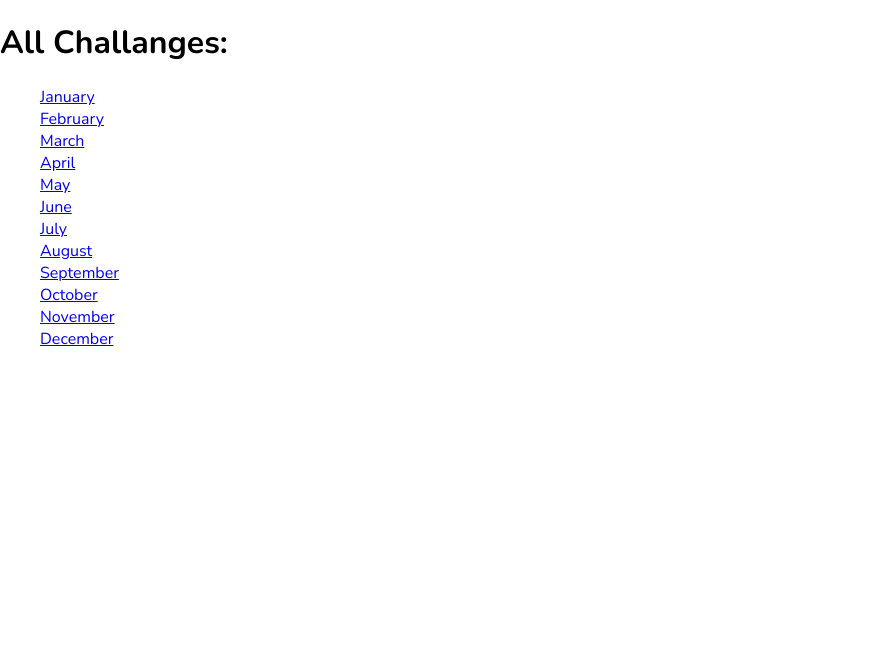
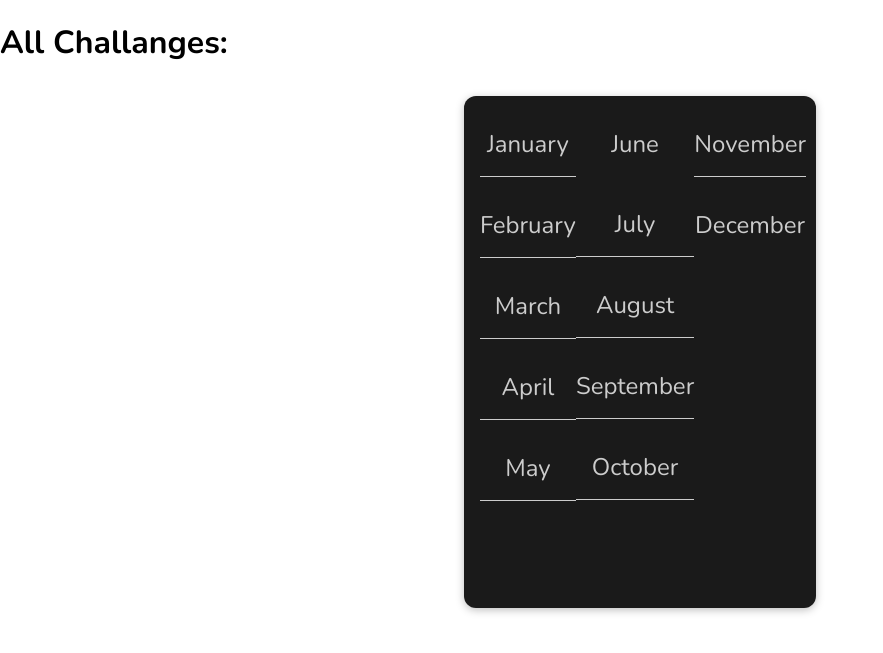
Before and after one commit to sara-czasak/learning-django, a Django app: page /challange/ in a window 1280 px wide. Shown: the top 653 px of the page, without its empty margins (0-883 px from the left). Run offline with Django 5.2, Linux system fonts and the light colour scheme.

Commit message:
adding some css

```diff
--- a/2/monthly_challanges/challanges/static/challanges/challanges.css
+++ b/2/monthly_challanges/challanges/static/challanges/challanges.css
@@ -1,3 +1,36 @@
 ul {
     list-style: none;
+    margin: 2rem auto;
+    max-width: 20rem;
+    box-shadow: 0 2px 8px rgba(0,0,0, 0.26);
+    padding: 1rem;
+    border-radius: 12px;
+    display: flex;
+    flex-direction: column;
+    flex-wrap: wrap;
+    height: 30rem;
+    background-color: #1a1a1a;
 }
+
+li {
+    margin: 1rem 0;
+    text-align: center;
+    font-size: 1.5rem;
+    border-bottom: 1px solid #ccc;
+    padding-bottom: 1rem;
+}
+
+li:last-of-type,
+li:nth-of-type(6) {
+    border-bottom: none;
+}
+
+li a {
+    text-decoration: none;
+    color: #ccc
+}
+
+li a:hover,
+li a:active {
+    color: #7e0154;
+}
--- a/2/monthly_challanges/static/styles.css
+++ b/2/monthly_challanges/static/styles.css
@@ -9,4 +9,5 @@ html {
 
 body {
     margin: 0;
+    background-color: white;
 }
```
